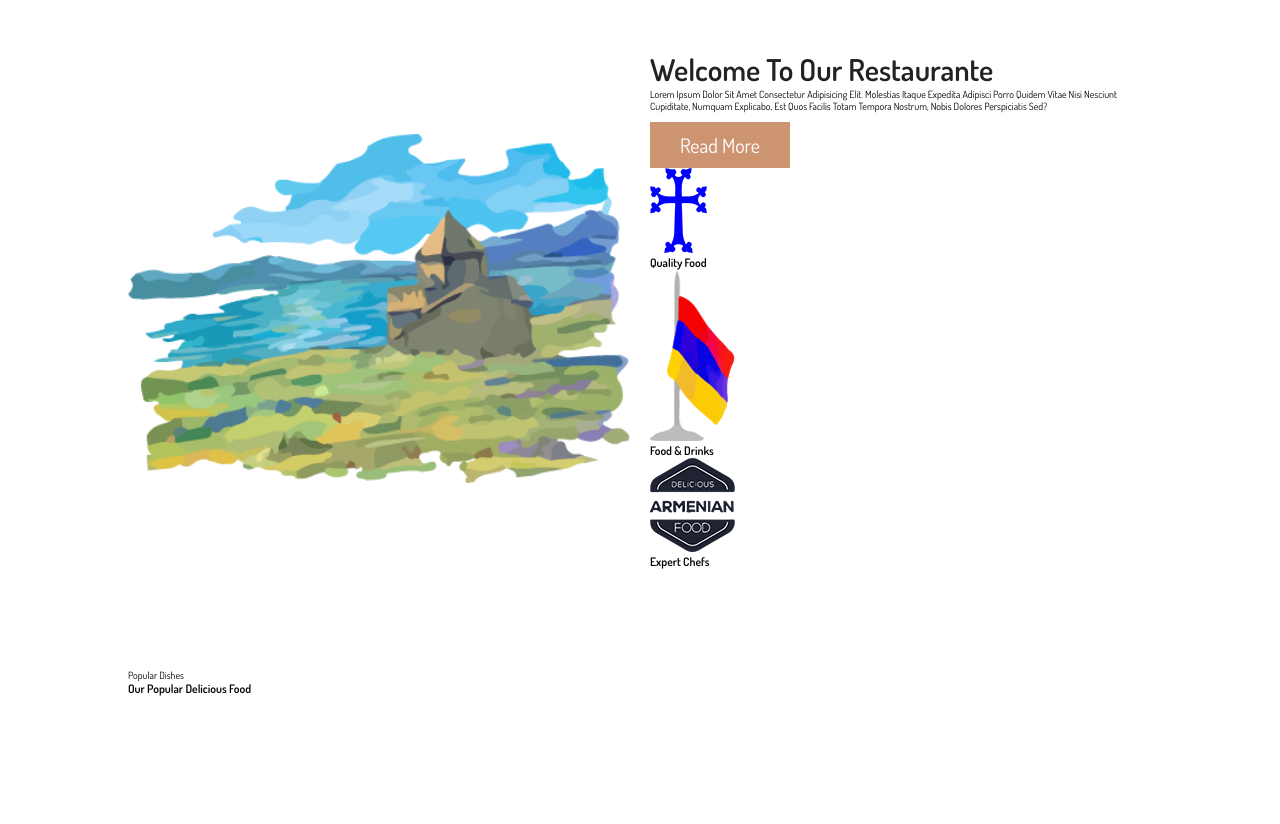
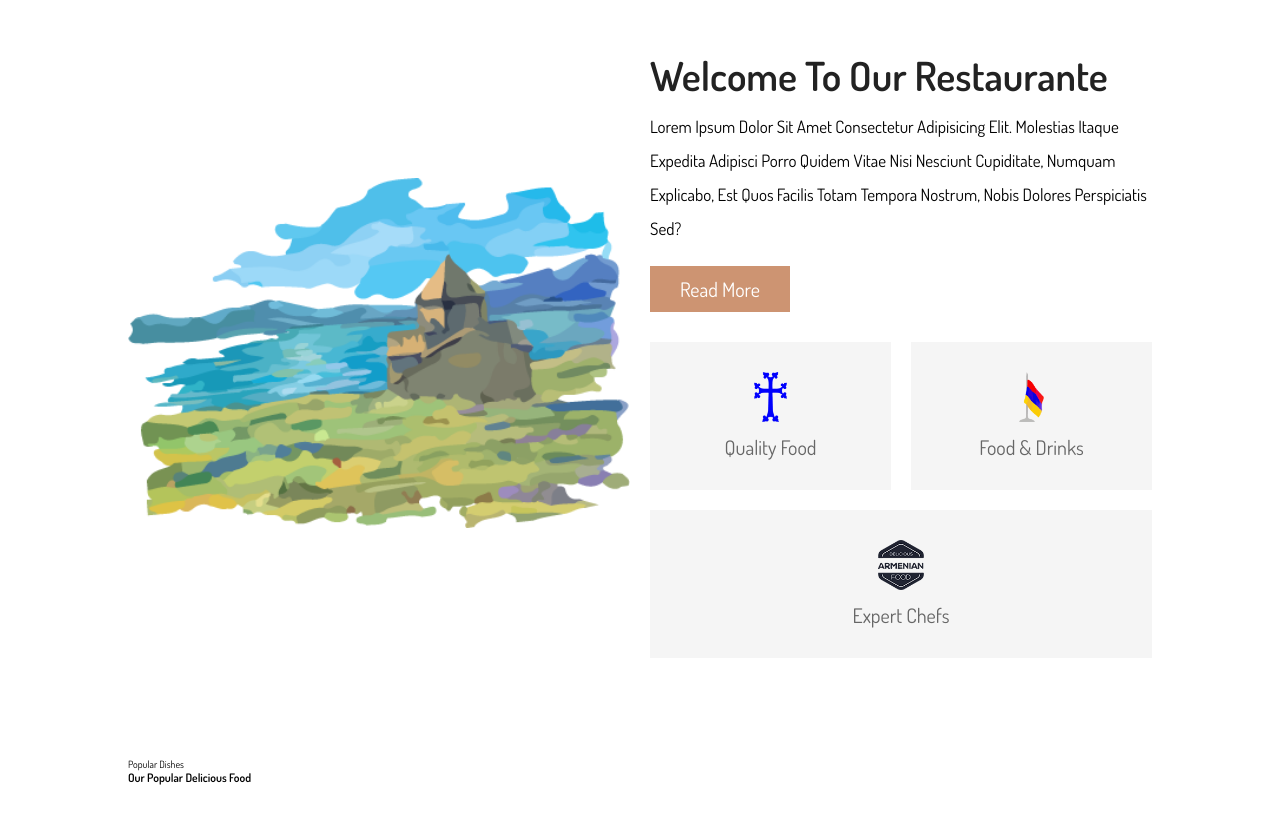
Before and after one commit to ax-gorgor/librohistoria, a plain HTML site: page index.html in a window 1280 px wide. Shown: the part 872-1696 px from the top of the page. Before the commit the page ends 1618 px from the top, so only its background shows below. Drawn offline with nearby package versions, Linux system fonts and the light colour scheme.

Commit message:
Add files via upload

```diff
--- a/css/style.css
+++ b/css/style.css
@@ -94,6 +94,7 @@ section{
     top:0;
     left:0;
     right: 0;
+    background-color: var(--white);
     z-index: 1000;
 
 }
@@ -271,9 +272,48 @@ section{
 
 .about .content .title{
 
-    font-size: 3rem;
+    font-size: 4rem;
     color: var(--black);
 }
+
+.about .content p{
+
+    font-size: 1.7rem;
+    color: var(--light-black);
+    padding: 1rem 0;
+    line-height: 2;
+}
+
+.about .content .icons-container{
+
+    display: flex;
+    flex-wrap: wrap;
+    gap:2rem;
+    margin-top: 3rem;
+
+}
+
+.about .content .icons-container .icons{
+
+    flex:1 1 16rem;
+    text-align: center;
+    background: var(--light-bg);
+    padding: 3rem 2rem;
+}
+
+.about .content .icons-container .icons img{
+
+    height: 5rem;
+}
+
+.about .content .icons-container .icons h3{
+
+   padding-top: 1rem;
+   font-size: 2rem;
+   color: var(---light-black);
+   font-weight: normal;
+}
+
 
 
 
```
